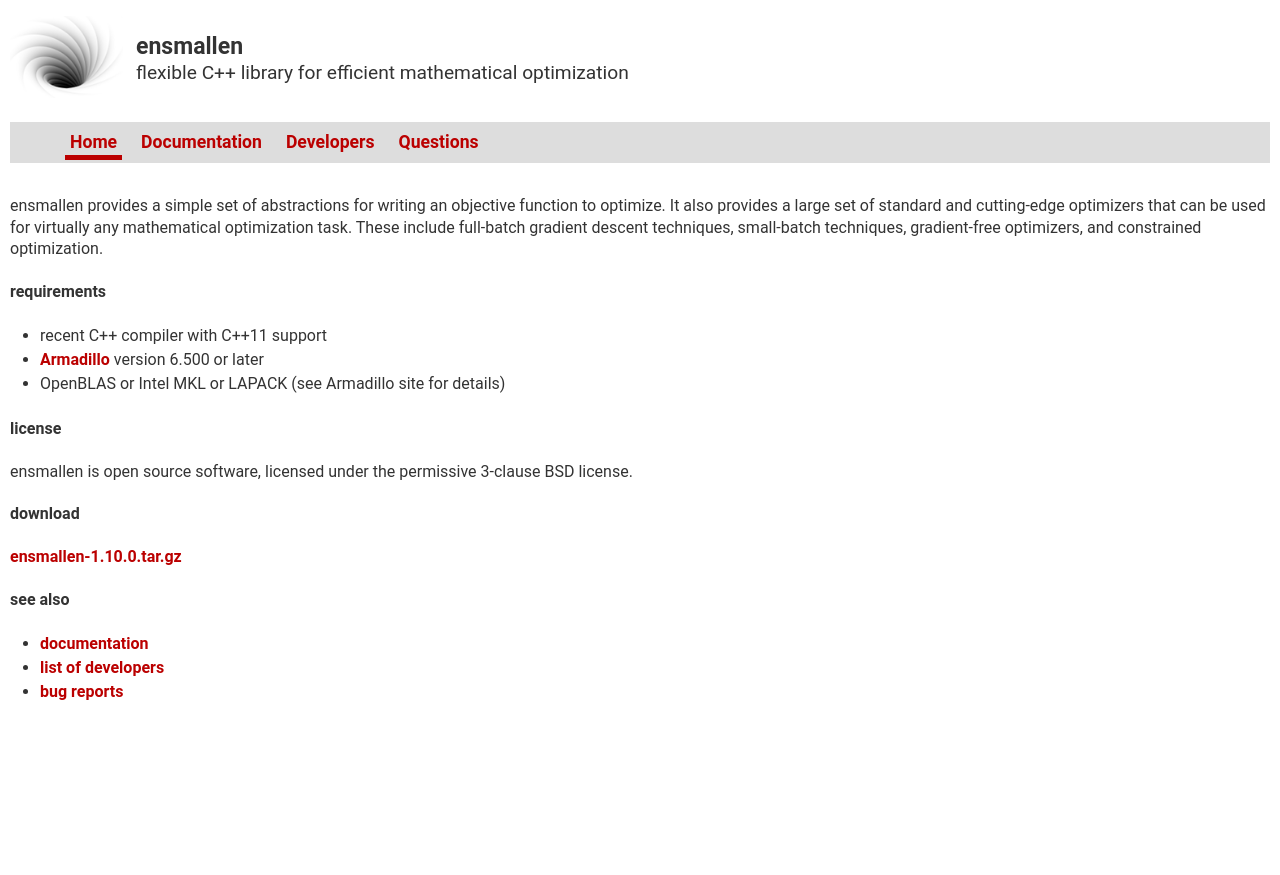
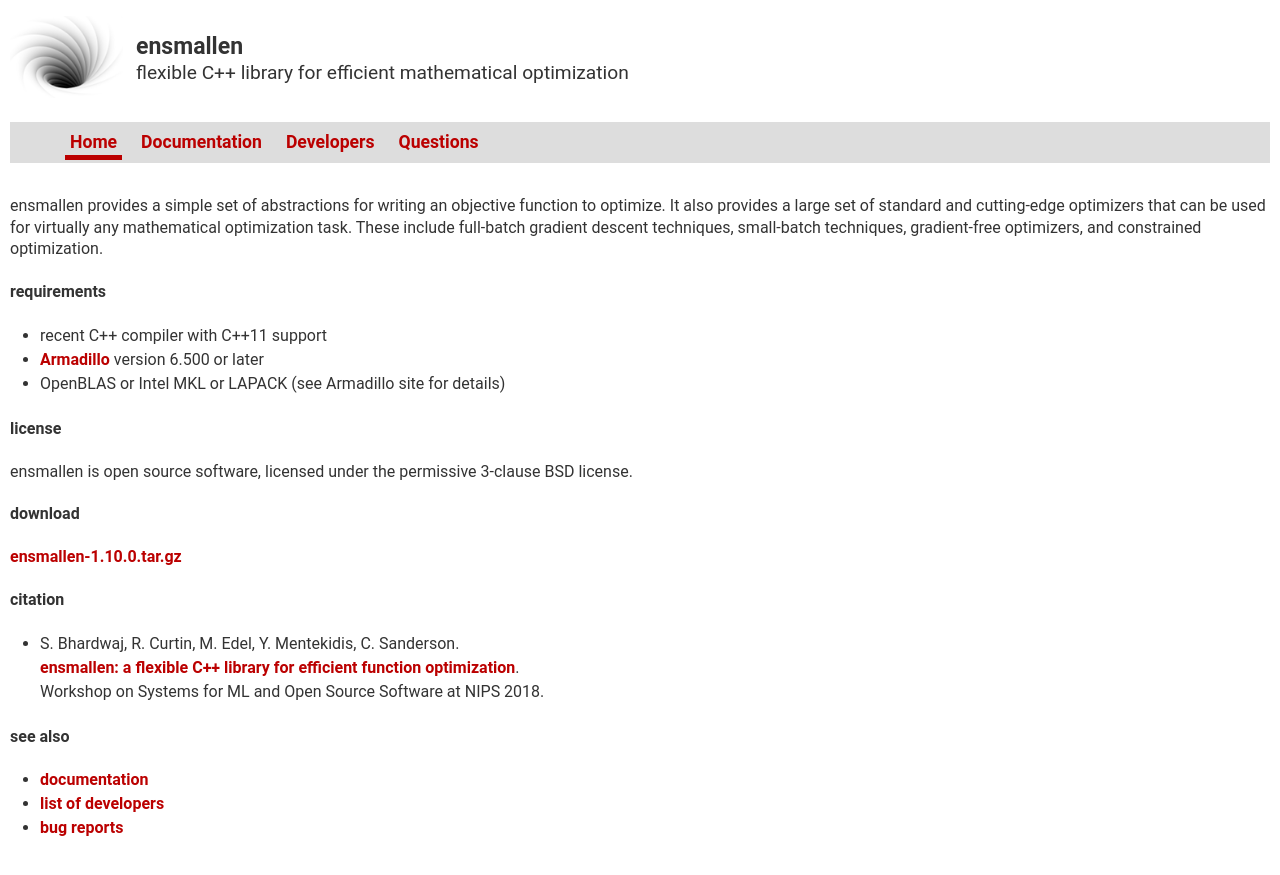
Before and after one commit to mlpack/ensmallen.org, a Jekyll site: the page built from index.md, in a window 1280 px wide. Shown: the top 875 px of the page. Built offline with Jekyll 4.4.1, drawn with Linux system fonts in a browser that asks for light colours.

Commit message:
added citation info to index.md

```diff
--- a/index.md
+++ b/index.md
@@ -25,6 +25,12 @@ license.
 
   [ensmallen-1.10.0.tar.gz](files/ensmallen-1.10.0.tar.gz)
 
+**citation**
+
+  * S. Bhardwaj, R. Curtin, M. Edel, Y. Mentekidis, C. Sanderson.
+    [ensmallen: a flexible C++ library for efficient function optimization](http://conradsanderson.id.au/pdfs/ensmallen_optimization_lib_2018.pdf).
+    Workshop on Systems for ML and Open Source Software at NIPS 2018.
+
 **see also**
 
  * [documentation](docs.html)
```
